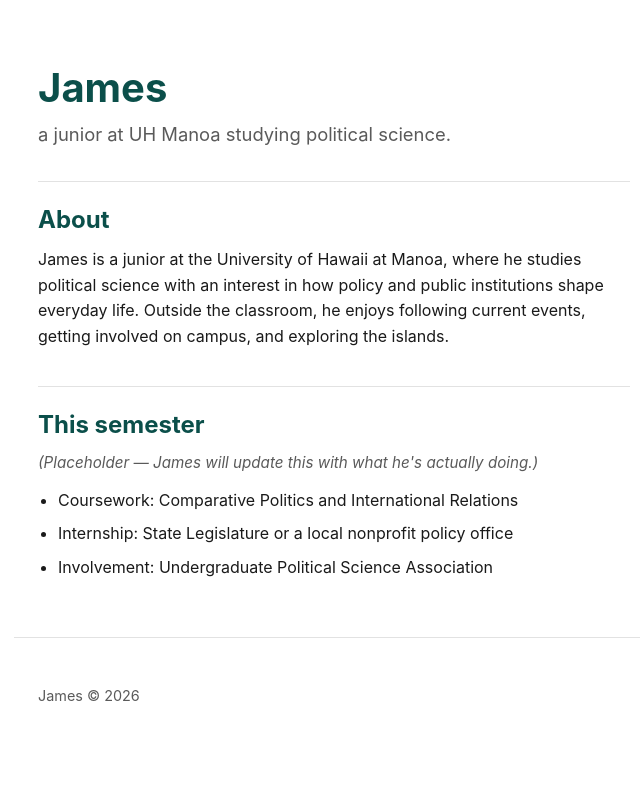
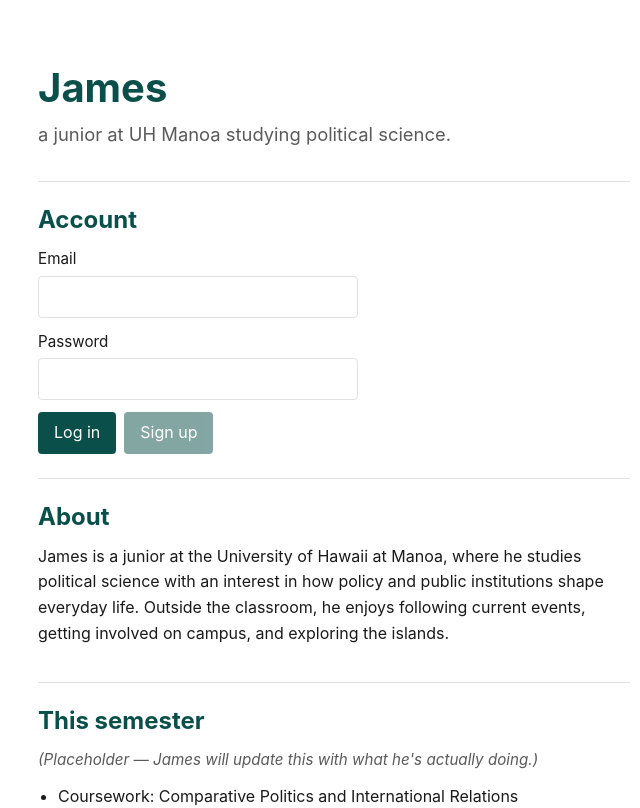
Before and after one commit to bivensj-dot/AI-Workshop, a Next.js app: page / in a window 1280 px wide. Shown: the top 808 px of the page, without its empty margins (306-946 px from the left). Built offline with nearby package versions, Linux system fonts and the light colour scheme; no server answers.

Commit message:
Slice 1: sign up and log in
Co-Authored-By: Claude Sonnet 5.5 <noreply@anthropic.com>
Claude-Session: https://claude.ai/code/session_01T6xy3SQrAMiKtNY1GEQ9SY

```diff
--- /dev/null
+++ b/app/auth-panel.tsx
@@ -0,0 +1,111 @@
+"use client";
+
+import { useEffect, useState } from "react";
+import {
+  isConfigured,
+  logIn,
+  logOut,
+  restoreSession,
+  signUp,
+  type Session,
+} from "./supabase-auth";
+
+export default function AuthPanel() {
+  const [session, setSession] = useState<Session | null>(null);
+  const [checking, setChecking] = useState(true);
+  const [email, setEmail] = useState("");
+  const [password, setPassword] = useState("");
+  const [error, setError] = useState("");
+  const [busy, setBusy] = useState(false);
+
+  useEffect(() => {
+    if (!isConfigured) {
+      setChecking(false);
+      return;
+    }
+    restoreSession().then((s) => {
+      setSession(s);
+      setChecking(false);
+    });
+  }, []);
+
+  async function submit(action: "login" | "signup") {
+    setError("");
+    setBusy(true);
+    try {
+      const s = action === "login" ? await logIn(email, password) : await signUp(email, password);
+      setSession(s);
+      setPassword("");
+    } catch (e) {
+      setError(e instanceof Error ? e.message : "Something went wrong.");
+    }
+    setBusy(false);
+  }
+
+  async function handleLogOut() {
+    if (session) await logOut(session);
+    setSession(null);
+    setEmail("");
+  }
+
+  if (!isConfigured) {
+    return <p className="auth-error">Sign-in is not set up on this site yet.</p>;
+  }
+  if (checking) return <p>Loading…</p>;
+
+  if (session) {
+    return (
+      <div>
+        <p>Signed in as {session.email}</p>
+        <button type="button" onClick={handleLogOut}>
+          Log out
+        </button>
+      </div>
+    );
+  }
+
+  return (
+    <form
+      className="auth-form"
+      onSubmit={(e) => {
+        e.preventDefault();
+        submit("login");
+      }}
+    >
+      <label>
+        Email
+        <input
+          type="email"
+          value={email}
+          onChange={(e) => setEmail(e.target.value)}
+          autoComplete="email"
+          required
+        />
+      </label>
+      <label>
+        Password
+        <input
+          type="password"
+          value={password}
+          onChange={(e) => setPassword(e.target.value)}
+          autoComplete="current-password"
+          minLength={6}
+          required
+        />
+      </label>
+      {error && (
+        <p className="auth-error" role="alert">
+          {error}
+        </p>
+      )}
+      <div className="auth-buttons">
+        <button type="submit" disabled={busy}>
+          Log in
+        </button>
+        <button type="button" disabled={busy || !email || password.length < 6} onClick={() => submit("signup")}>
+          Sign up
+        </button>
+      </div>
+    </form>
+  );
+}
--- a/app/globals.css
+++ b/app/globals.css
@@ -115,3 +115,49 @@ main {
     padding: 0 1.25rem;
   }
 }
+
+.auth-form {
+  display: flex;
+  flex-direction: column;
+  gap: 0.75rem;
+  max-width: 320px;
+}
+
+.auth-form label {
+  display: flex;
+  flex-direction: column;
+  gap: 0.25rem;
+  font-size: 0.95rem;
+}
+
+.auth-form input {
+  padding: 0.5rem;
+  font: inherit;
+  border: 1px solid var(--border);
+  border-radius: 4px;
+}
+
+.auth-buttons {
+  display: flex;
+  gap: 0.5rem;
+}
+
+.section button {
+  padding: 0.5rem 1rem;
+  font: inherit;
+  color: #fff;
+  background: var(--accent);
+  border: 0;
+  border-radius: 4px;
+  cursor: pointer;
+}
+
+.section button:disabled {
+  opacity: 0.5;
+  cursor: not-allowed;
+}
+
+.auth-error {
+  color: #b00020;
+  margin: 0;
+}
--- a/app/page.tsx
+++ b/app/page.tsx
@@ -1,3 +1,5 @@
+import AuthPanel from "./auth-panel";
+
 export default function Home() {
   const year = new Date().getFullYear();
 
@@ -9,6 +11,11 @@ export default function Home() {
       </header>
 
       <main>
+        <section className="section">
+          <h2>Account</h2>
+          <AuthPanel />
+        </section>
+
         <section className="section">
           <h2>About</h2>
           <p>
--- /dev/null
+++ b/app/supabase-auth.ts
@@ -0,0 +1,94 @@
+// Talks to Supabase's sign-in service directly with fetch, so no new package is needed.
+const URL_BASE = process.env.NEXT_PUBLIC_SUPABASE_URL;
+const KEY = process.env.NEXT_PUBLIC_SUPABASE_PUBLISHABLE_KEY;
+const STORAGE_KEY = "study-tasks-session";
+
+export type Session = {
+  accessToken: string;
+  refreshToken: string;
+  expiresAt: number; // seconds since 1970
+  email: string;
+};
+
+export const isConfigured = Boolean(URL_BASE && KEY);
+
+async function call(path: string, body: object, accessToken?: string) {
+  const res = await fetch(`${URL_BASE}/auth/v1/${path}`, {
+    method: "POST",
+    headers: {
+      "Content-Type": "application/json",
+      apikey: KEY as string,
+      ...(accessToken ? { Authorization: `Bearer ${accessToken}` } : {}),
+    },
+    body: JSON.stringify(body),
+  });
+  const data = await res.json().catch(() => ({}));
+  if (!res.ok) {
+    throw new Error(
+      data.msg || data.error_description || data.message || "Something went wrong. Please try again."
+    );
+  }
+  return data;
+}
+
+function toSession(data: {
+  access_token?: string;
+  refresh_token?: string;
+  expires_in?: number;
+  user?: { email?: string };
+}): Session {
+  if (!data.access_token || !data.refresh_token || !data.user?.email) {
+    throw new Error("Account created, but you could not be signed in. Try logging in.");
+  }
+  return {
+    accessToken: data.access_token,
+    refreshToken: data.refresh_token,
+    expiresAt: Math.floor(Date.now() / 1000) + (data.expires_in ?? 3600),
+    email: data.user.email,
+  };
+}
+
+function save(session: Session) {
+  localStorage.setItem(STORAGE_KEY, JSON.stringify(session));
+  return session;
+}
+
+export function clearSession() {
+  try {
+    localStorage.removeItem(STORAGE_KEY);
+  } catch {
+    // storage unavailable; nothing to clear
+  }
+}
+
+export async function signUp(email: string, password: string) {
+  return save(toSession(await call("signup", { email, password })));
+}
+
+export async function logIn(email: string, password: string) {
+  return save(toSession(await call("token?grant_type=password", { email, password })));
+}
+
+export async function logOut(session: Session) {
+  try {
+    await call("logout", {}, session.accessToken);
+  } catch {
+    // even if the server call fails, we still forget the session on this device
+  }
+  clearSession();
+}
+
+// Returns the saved session (renewing it if it is about to expire), or null if signed out.
+export async function restoreSession(): Promise<Session | null> {
+  try {
+    const raw = localStorage.getItem(STORAGE_KEY);
+    if (!raw) return null;
+    const saved = JSON.parse(raw) as Session;
+    if (saved.expiresAt - 60 > Date.now() / 1000) return saved;
+    const data = await call("token?grant_type=refresh_token", { refresh_token: saved.refreshToken });
+    return save(toSession(data));
+  } catch {
+    clearSession();
+    return null;
+  }
+}
```
